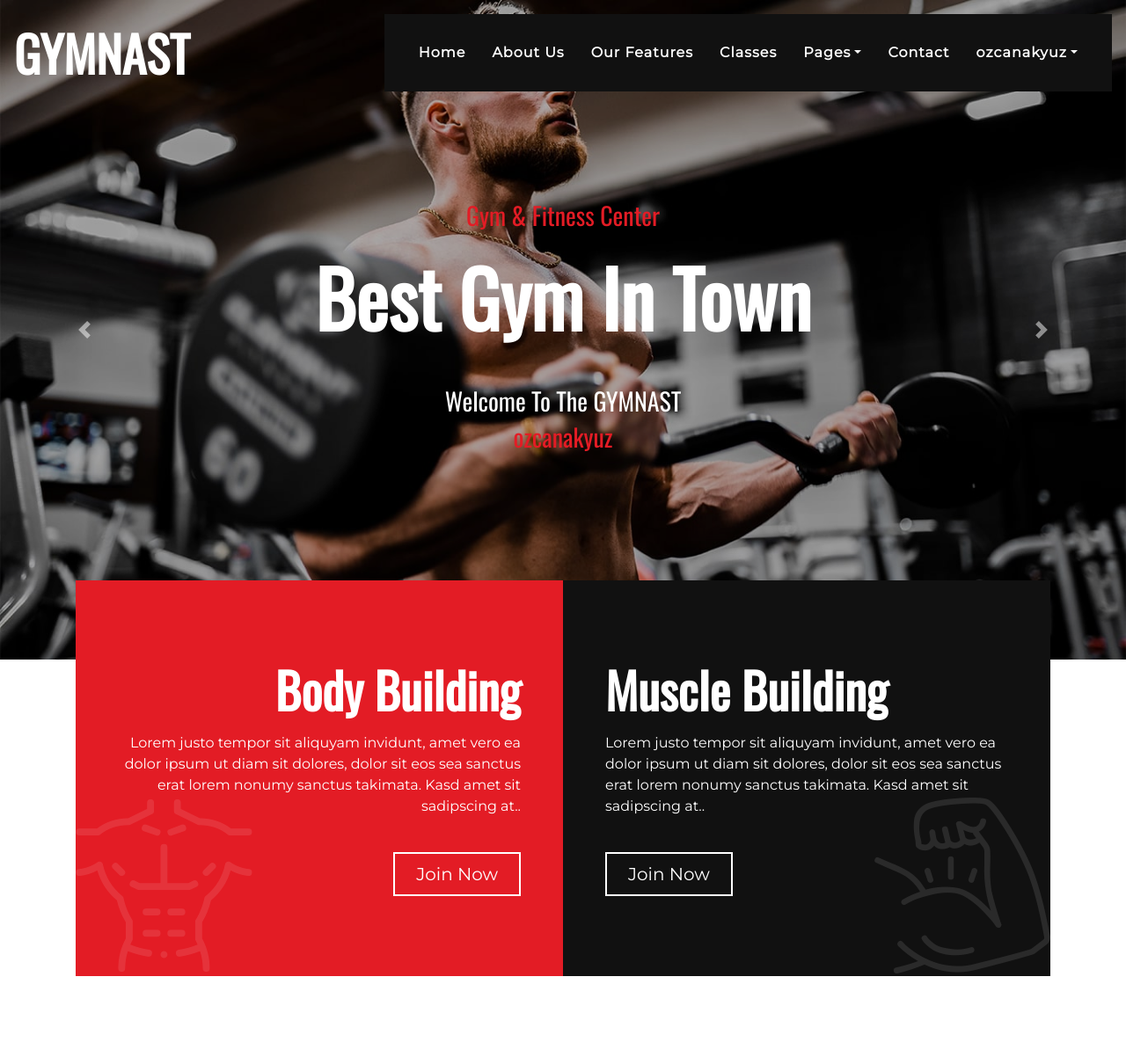
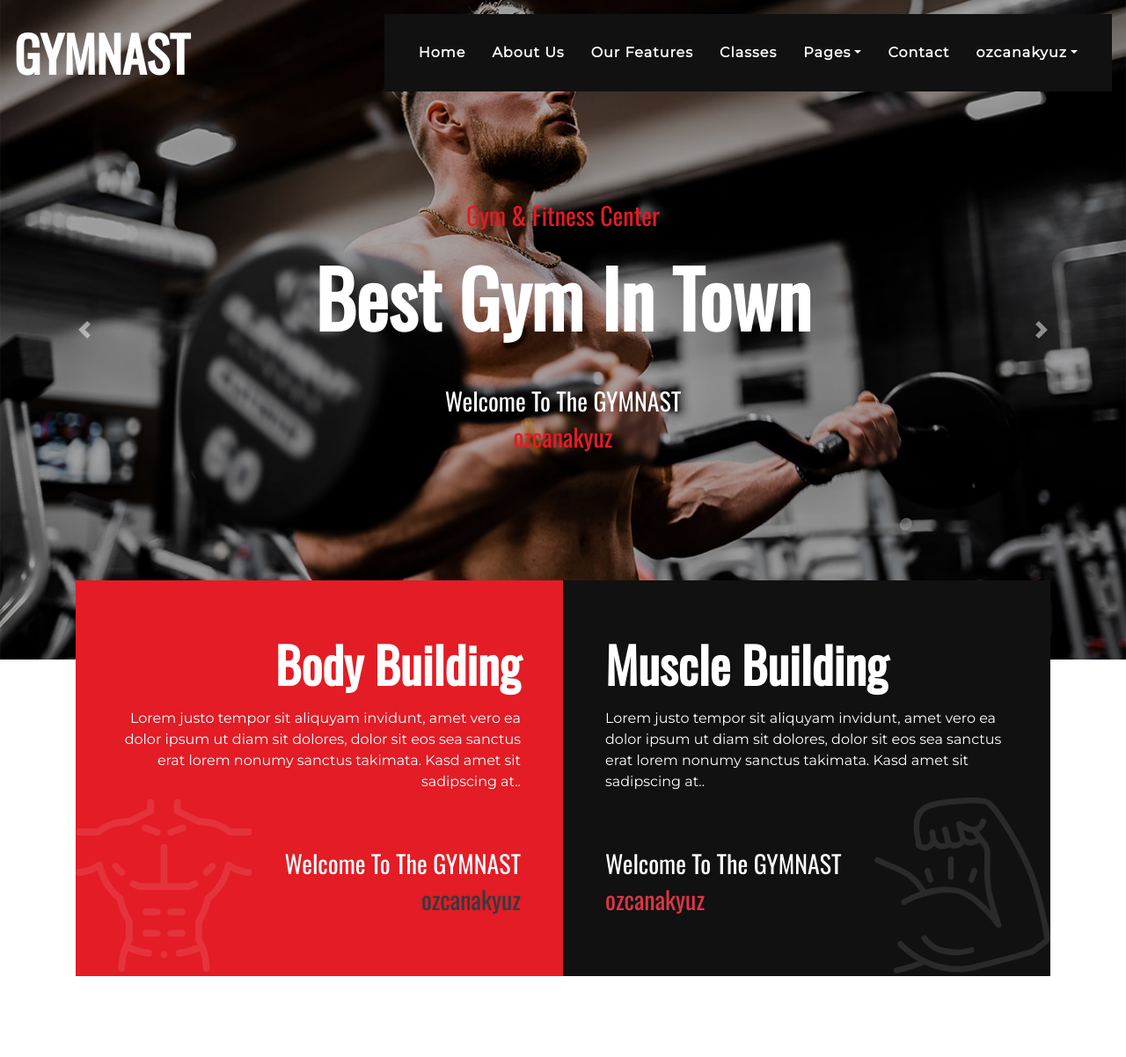
Before and after one commit to ozcanakyuz/django-gym, a Django app: page /home/ in a window 1280 px wide. Shown: the top 1202 px of the page at 88% size. Run offline with Django 4.2, Linux system fonts and the light colour scheme; a user stored in the database is signed in; some libraries are stand-ins or nearby versions.

Commit message:
home views update and user folders update
home and user folders updated

```diff
--- a/gym_site/home/templates/content.html
+++ b/gym_site/home/templates/content.html
@@ -11,7 +11,14 @@
                     Lorem justo tempor sit aliquyam invidunt, amet vero ea dolor ipsum ut diam sit dolores, dolor
                     sit eos sea sanctus erat lorem nonumy sanctus takimata. Kasd amet sit sadipscing at..
                 </p>
-                <a href="" class="btn btn-lg btn-outline-light mt-4 px-4">Join Now</a>
+                {%  if user.id is not None %}
+                <div class="nav-item mt-5">
+                    <h3 class="text-light">Welcome To The GYMNAST</h3>
+                    <h3><a href="/user" class="text-dark" >{{ user.username }}</a></h3>
+                </div>
+                    {% else %}
+                    <a href="/signup" class="btn btn-lg btn-outline-light mt-4 px-4">Join Now</a>
+                {% endif %}
             </div>
         </div>
         <div class="col-md-6 p-0">
@@ -22,7 +29,14 @@
                     Lorem justo tempor sit aliquyam invidunt, amet vero ea dolor ipsum ut diam sit dolores, dolor
                     sit eos sea sanctus erat lorem nonumy sanctus takimata. Kasd amet sit sadipscing at..
                 </p>
-                <a href="" class="btn btn-lg btn-outline-light mt-4 px-4">Join Now</a>
+                {%  if user.id is not None %}
+                <div class="nav-item mt-5">
+                    <h3 class="text-light">Welcome To The GYMNAST</h3>
+                    <h3><a href="/user" class="text-danger" >{{ user.username }}</a></h3>
+                </div>
+                    {% else %}
+                    <a href="/signup" class="btn btn-lg btn-outline-light mt-4 px-4">Join Now</a>
+                {% endif %}
             </div>
         </div>
     </div>
--- a/gym_site/home/views.py
+++ b/gym_site/home/views.py
@@ -4,8 +4,14 @@ from django.contrib.auth import logout, authenticate, login
 from django.shortcuts import render
 
 from home.forms import LoginForm, SignUpForm
-from home.models import UserProfileForm, UserProfile #ContactFormMessage,
-# from product.models import Comment, CommentForm
+from home.models import UserProfile #ContactFormMessage,
+
+
+from django.contrib import messages
+from django.http import HttpResponseRedirect
+from django.shortcuts import render
+
+from home.models import CommentForm, Comment
 
 
 def index(request):
@@ -133,22 +139,21 @@ def userProfile_view(request):
     return render(request, 'userprofile.html', context)
 
 #! ADD COMMENT  COMMENT FORM
-def addcomment(request):
+def addcomment(request): #? ,id
    url = request.META.get('HTTP_REFERER')  # get last url
-
+   #return HttpResponse(url)
    if request.method == 'POST':  # check post
       form = CommentForm(request.POST)
       if form.is_valid():
          data = Comment()  # create relation with model
          data.subject = form.cleaned_data['subject']
          data.comment = form.cleaned_data['comment']
+         data.rate = form.cleaned_data['rate']
          data.ip = request.META.get('REMOTE_ADDR')
          current_user= request.user
          data.user_id=current_user.id
-
          data.save()  # save data to table
-
-         messages.success(request, "Your review has been sent. Thank you for your interest.")
+         messages.success(request, "Your review has ben sent. Thank you for your interest.")
          return HttpResponseRedirect(url)
 
    return HttpResponseRedirect(url)
```
Also changed, not shown: gym_site/home/templates/classes.html (+16 -2 lines), gym_site/home/templates/single.html (+3 -5 lines), gym_site/db.sqlite3.
